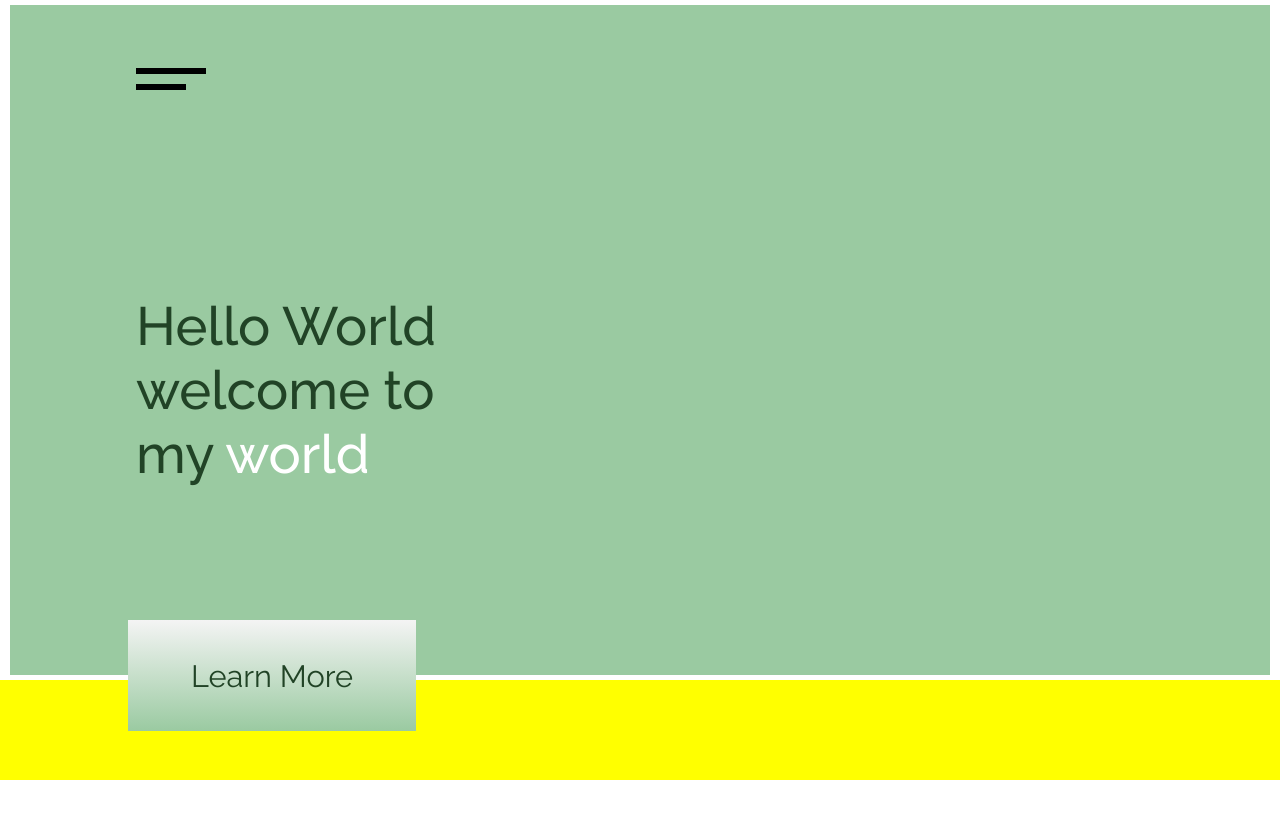
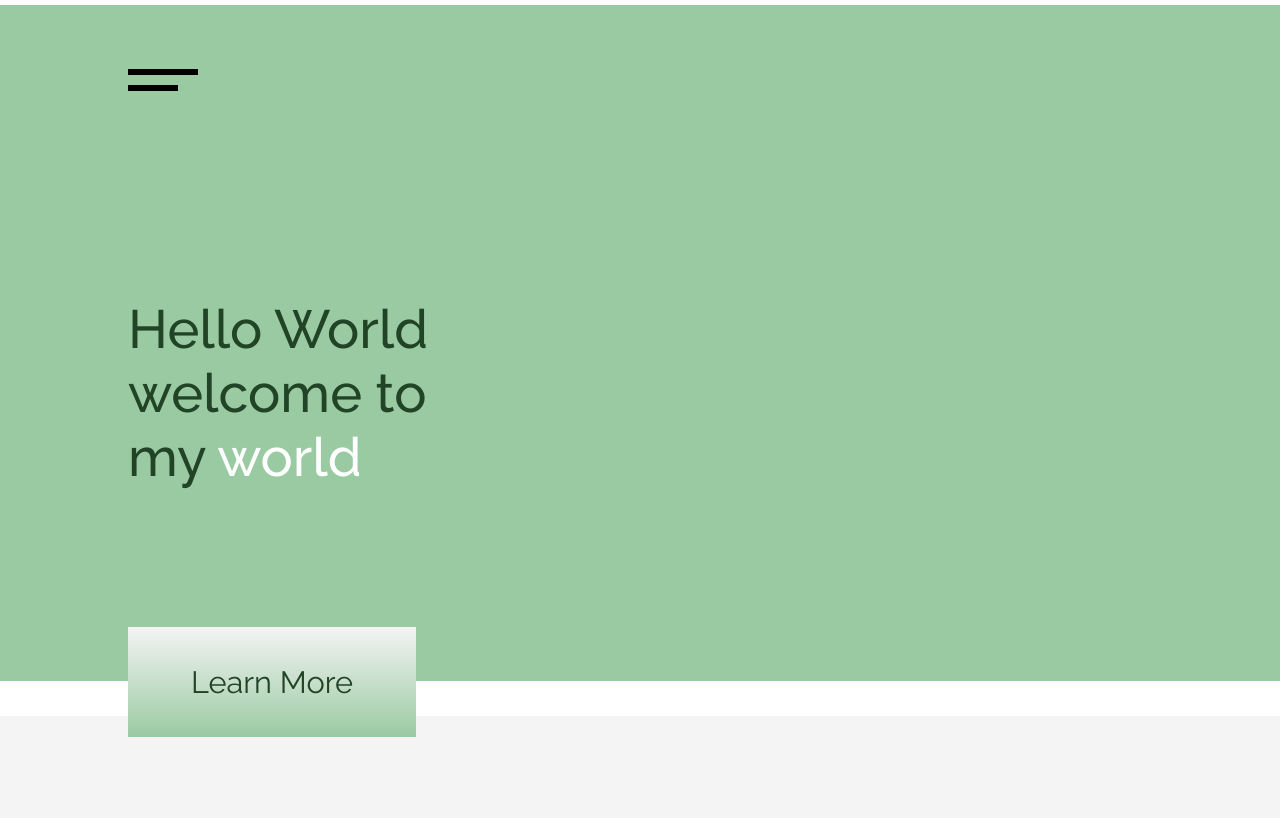
Before and after one commit to michaelpaulcuccia/pixelsandposers, a Next.js app in the folder client/: page / in a window 1280 px wide. Shown: the top 818 px of the page. Built offline with nearby package versions, Linux system fonts and the light colour scheme.

Commit message:
work on fullwidth

```diff
--- /dev/null
+++ b/client/components/fullwidth.js
@@ -0,0 +1,29 @@
+import React from 'react';
+import styled from 'styled-components';
+import * as layout from '../constants/layout';
+import * as palette from '../constants/palette';
+
+const Wrapper = styled.div`
+  min-height: 150px;
+  width: 100vw;
+  margin: 30px 0;
+  display: flex;
+  justify-content: center;
+  align-items: center;
+  background: ${palette.LIGHT_GRAY};
+`;
+
+const Interior = styled.div`
+    height: 100%;
+    width: ${layout.MAX_SCREEN};
+`;
+
+export default function Fullwidth() {
+  return (
+    <Wrapper>
+        <Interior>
+
+        </Interior>
+    </Wrapper>
+  )
+}
--- a/client/pages/index.js
+++ b/client/pages/index.js
@@ -2,11 +2,12 @@ import Head from 'next/head';
 import styled from 'styled-components';
 import Bigblock from '../components/bigblock';
 import Primarybutton from '../components/primarybutton';
+import Fullwidth from '../components/fullwidth';
 
 const Wrapper = styled.div`
   height: 100%;
   width: 100%;
-  padding: 5px 10px;
+  padding: 5px 0px;
   position: relative;
   margin: 0 auto;
   max-width: 1366px;
@@ -38,7 +39,7 @@ export default function Home() {
         content='Learn More'
        />
       </Wrapper>
-      <Test />
+      <Fullwidth/>
     </>
   )
 }
```
